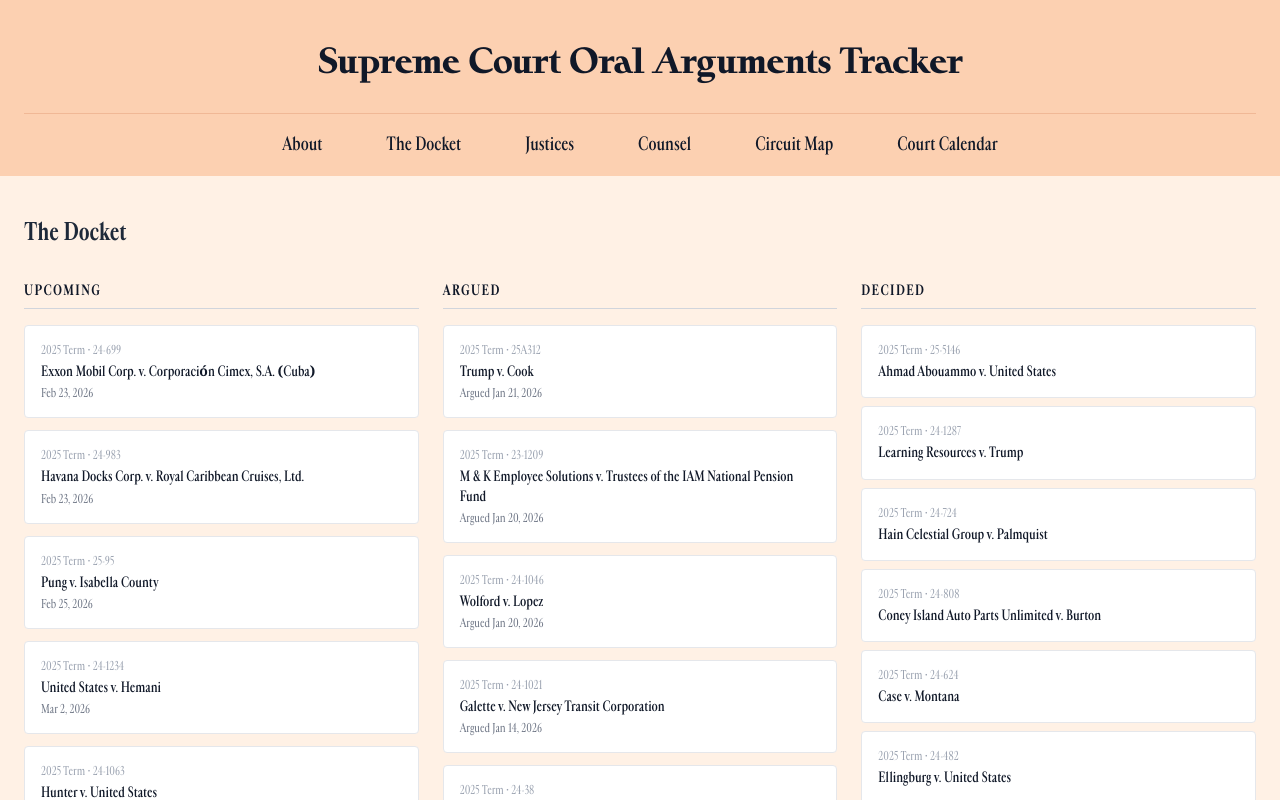
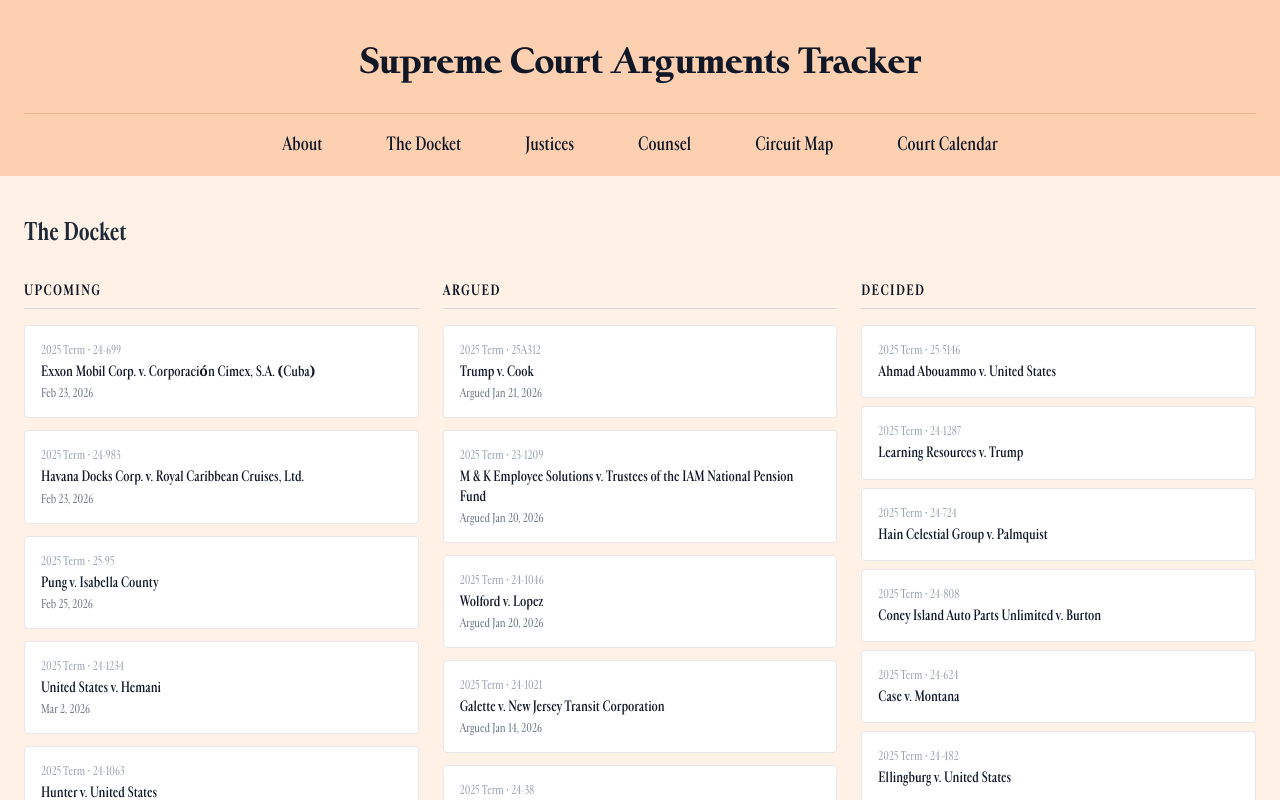
Before and after one commit to williamhiggins-star/supreme-court-wiki, a Next.js app: page / in a window 1280 px wide. Shown: the top 800 px of the page. Built offline with nearby package versions, Linux system fonts and the light colour scheme.

Commit message:
Remove 'Oral' from site title
Co-Authored-By: Claude Sonnet 4.6 <noreply@anthropic.com>

```diff
--- a/src/app/page.tsx
+++ b/src/app/page.tsx
@@ -101,7 +101,7 @@ export default function HomePage() {
     <main className="min-h-screen bg-ft-paper">
       <header className="bg-ft-pink pt-10 px-6">
         <h1 className="mx-auto text-4xl font-bold text-gray-900 tracking-tight text-center whitespace-nowrap">
-          <span style={{ fontFamily: "Graphika81, Georgia, serif" }}>Supreme Court Oral Arguments Tracker</span>
+          <span style={{ fontFamily: "Graphika81, Georgia, serif" }}>Supreme Court Arguments Tracker</span>
         </h1>
         <nav className="mt-8 border-t border-[#f0b896]">
           <ul className="flex justify-center gap-0">
```
